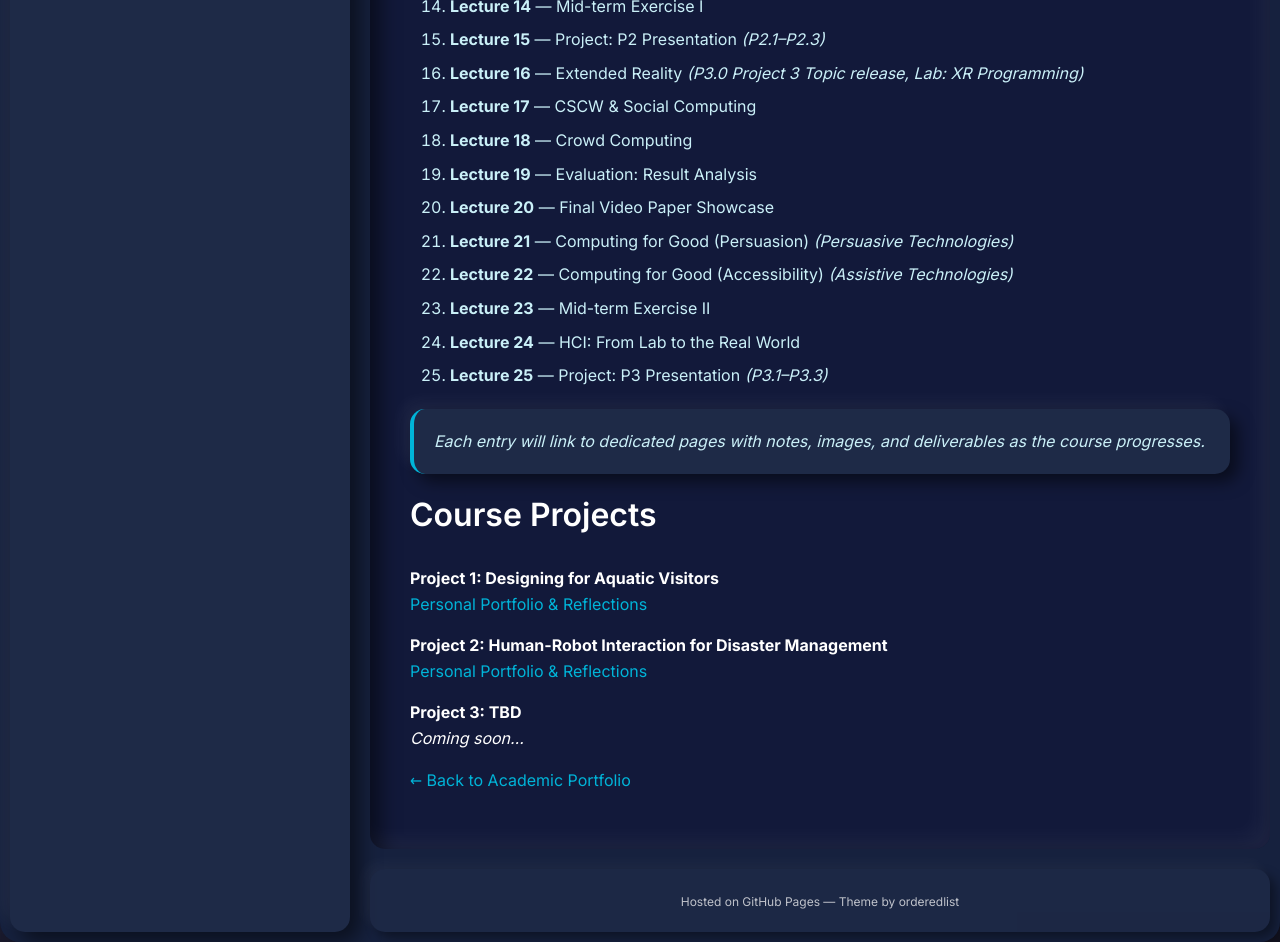
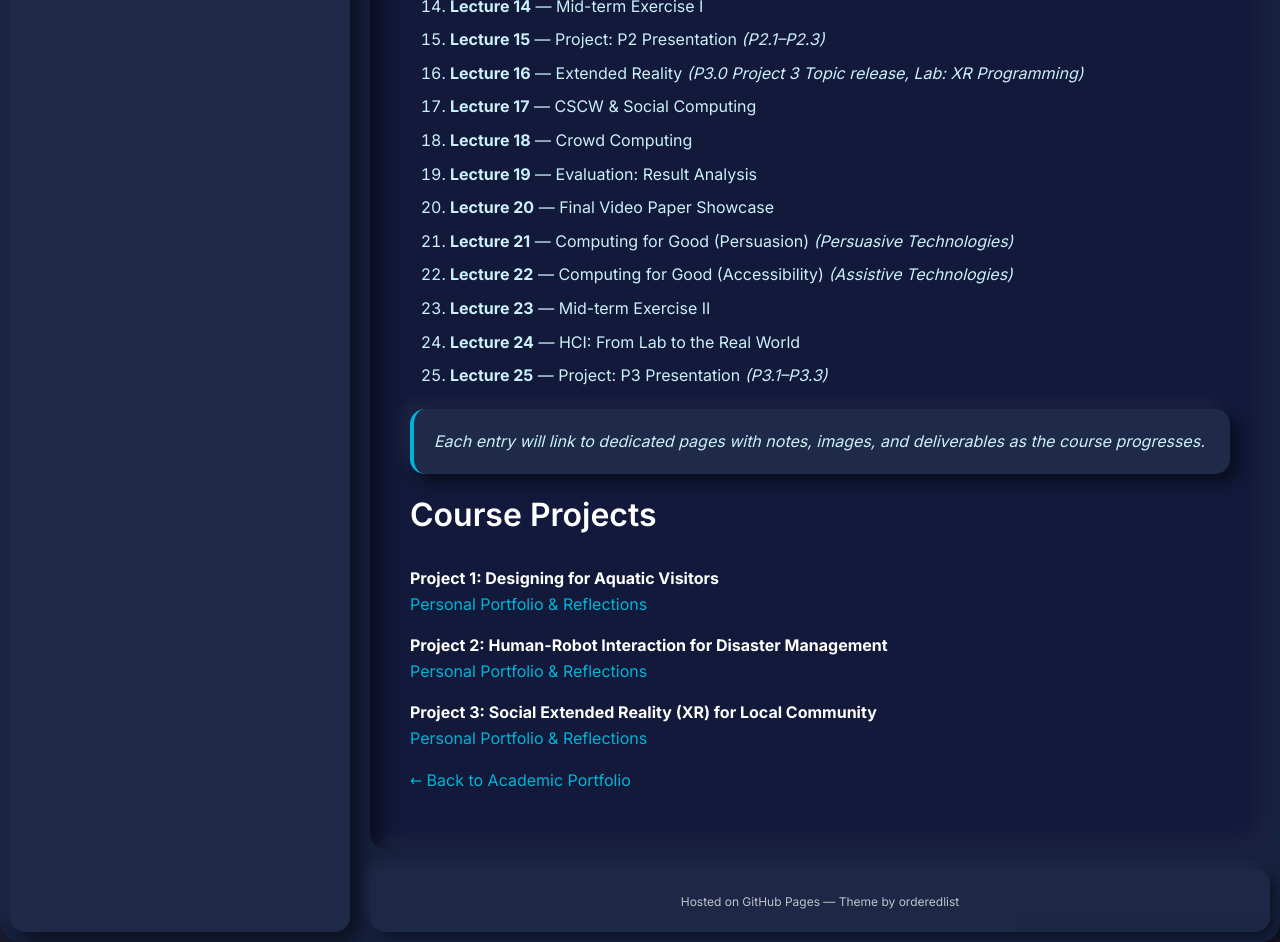
Before and after one commit to waydxd/waydxd.github.io, a Jekyll site: the page built from comp4461-portfolio.md, in a window 1280 px wide, cut to the strip 867-1809 px from the top of the page. Built offline with Jekyll 4.4.1, drawn with Linux system fonts in a browser that asks for light colours; comment, search, counter and statistics services are not loaded.

Commit message:
Update Project 3 details in portfolio, including title and link to personal reflections

```diff
--- a/comp4461-portfolio.md
+++ b/comp4461-portfolio.md
@@ -48,7 +48,7 @@ A chronological collection of reflections, design work, and learning milestones.
 **Project 2: Human-Robot Interaction for Disaster Management**
 [Personal Portfolio & Reflections](/courses/4461/P2-personal-portfolio.html)
 
-**Project 3: TBD**
-*Coming soon...*
+**Project 3: Social Extended Reality (XR) for Local Community**
+[Personal Portfolio & Reflections](/courses/4461/P3-personal-portfolio.html)
 
 [← Back to Academic Portfolio](/portfolio.html)
```
Also changed, not shown: courses/4461/P3-personal-portfolio.md (+1 -1 lines).
